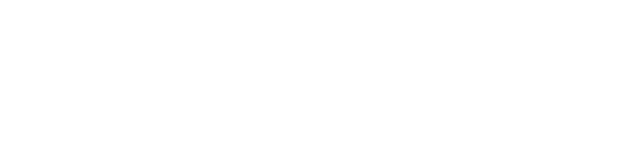
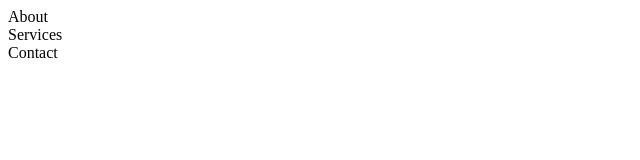
Before and after one commit to Cserne/w4-practice, a plain HTML site: page index.html in a window 1280 px wide. Shown: the whole page, without its empty margins (0-640 px from the left). Drawn offline with Linux system fonts and the light colour scheme.

Commit message:
I changed the html file

```diff
--- a/index.html
+++ b/index.html
@@ -7,6 +7,16 @@
     <title>Document</title>
 </head>
 <body>
-
+    <main>
+        <section>
+            About
+        </section>
+        <section>
+            Services
+        </section>
+        <section>
+            Contact
+        </section>
+    </main>
 </body>
 </html>
```
